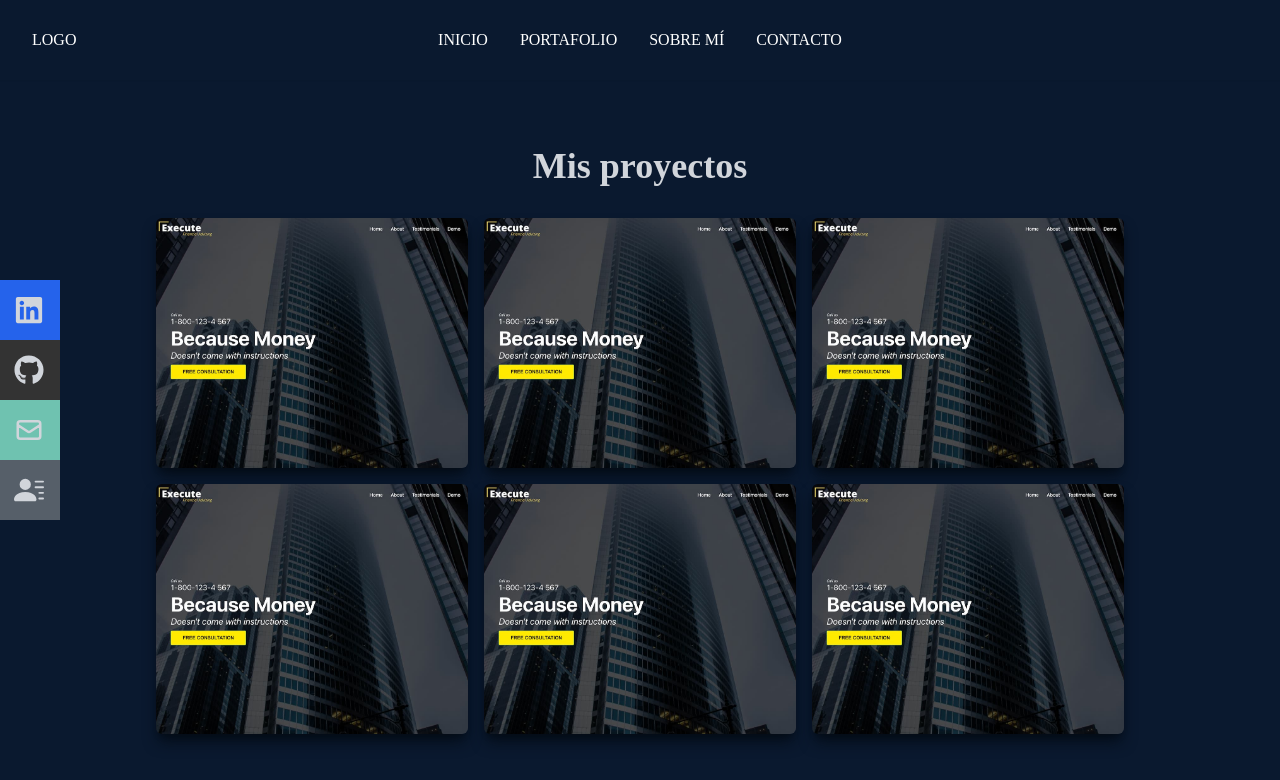
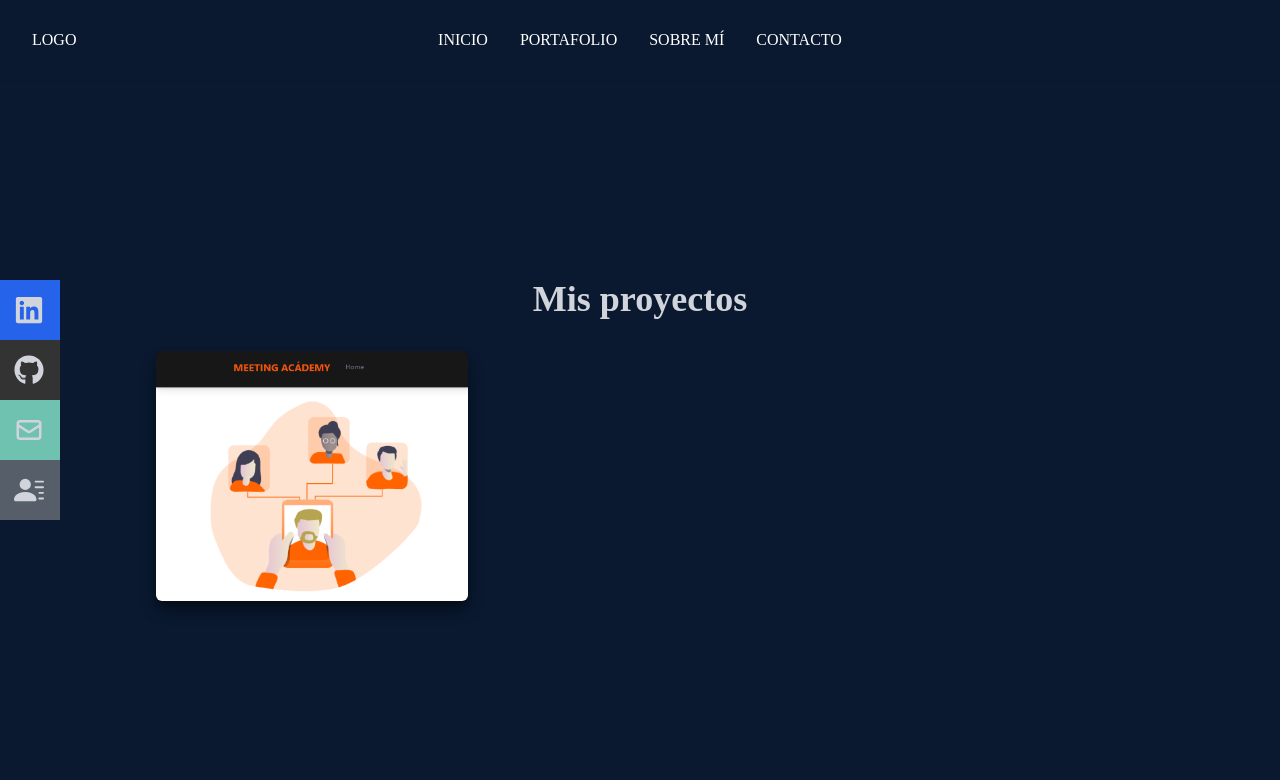
Before and after one commit to Ronrook/portafolio, a React (Vite) app: page /portafolio in a window 1280 px wide. Shown: the top 780 px of the page. Built offline with nearby package versions, Linux system fonts and the light colour scheme.

Commit message:
update images

```diff
--- a/src/components/Layaut.jsx
+++ b/src/components/Layaut.jsx
@@ -9,7 +9,7 @@ function Layaut({children}) {
 
 
   return (
-        <div>
+        <div className="">
             <Navbar />
 
 
--- a/src/components/Proyect.jsx
+++ b/src/components/Proyect.jsx
@@ -3,7 +3,7 @@
 
 import React from 'react'
 
-function Proyect({img}) {
+function Proyect({img, name}) {
     return (
         <div
             style={{ backgroundImage: `url(${img})` }}
@@ -12,17 +12,17 @@ function Proyect({img}) {
             {/* Hover Effects */}
             <div className='opacity-0 group-hover:opacity-100'>
                 <span className='text-2xl font-bold text-white tracking-wider'>
-                React JS Application
+                {name}
                 </span>
                 <div className='pt-8 text-center'>
                     <a href='/'>
                     <button className='text-center rounded-lg px-4 py-3 m-2 bg-white text-gray-700 font-bold text-lg'>
-                        Demo
+                       <a href="http://meetingacademy.herokuapp.com/login" target="_blank">Demo</a>
                     </button>
                     </a>
                     <a href='/'>
                     <button className='text-center rounded-lg px-4 py-3 m-2 bg-white text-gray-700 font-bold text-lg'>
-                        Code
+                    <a href="https://github.com/doralysantander/chiwi-academy" target="_blank">Code</a>
                     </button>
                     </a>
                 </div>
--- a/src/data.js
+++ b/src/data.js
@@ -1,6 +1,6 @@
 
 
-const profile = `Soy Estudiante de Análisis y Desarrollo de Software, programador web; con conocimientos de frontend y  backend.` ;
+const profile = `Soy estudiante de Análisis y Desarrollo de Software, programador web; con conocimientos de frontend y  backend.` ;
 
 
 const skills = `Tengo habilidades en metodología scrum y gestión
--- a/src/pages/About.jsx
+++ b/src/pages/About.jsx
@@ -1,7 +1,7 @@
 
 import { useState } from "react";
 import ojitos from '../images/ojitos-fondo.jpg';
-import programador from '../images/programador.jpeg';
+import programador from '../images/foto-cv2.jpg';
 
 function About() {
 
--- a/src/pages/Home.jsx
+++ b/src/pages/Home.jsx
@@ -12,7 +12,7 @@ import Data from '../data'
 function Home() {
     return (
         <div name='home' className='w-full h-screen bg-[#0a192f]'>
-            <div className='pt-48 max-w-[1000px] mx-auto px-8 flex flex-col justify-center h-full'>
+            <div className='pt-4 lg:pt-48 max-w-[1000px] mx-auto px-8 flex flex-col justify-center h-full'>
                 <Hello/>
 
             </div>
--- a/src/pages/Portafolio.jsx
+++ b/src/pages/Portafolio.jsx
@@ -2,7 +2,7 @@
 
 import React from 'react'
 import Proyect from '../components/Proyect';
-import ojitos from  '../images/workImg.jpeg';
+import chiwi from  '../images/chiwi-academy.png';
 
 function Portafolio() {
         return (
@@ -19,12 +19,8 @@ function Portafolio() {
                     <div className='mt-8 grid sm:grid-cols-2 md:grid-cols-3 gap-4'>
 
                         {/* Grid Item */}
-                        <Proyect img={ojitos}/>
-                        <Proyect img={ojitos}/>
-                        <Proyect img={ojitos}/>
-                        <Proyect img={ojitos}/>
-                        <Proyect img={ojitos}/>
-                        <Proyect img={ojitos}/>
+                        <Proyect img={chiwi}  name={'Laravel Application'}/>
+
 
 
 
```
Also changed, not shown: src/images/chiwi-academy.png (added), src/images/foto-cv2.jpg (added).
